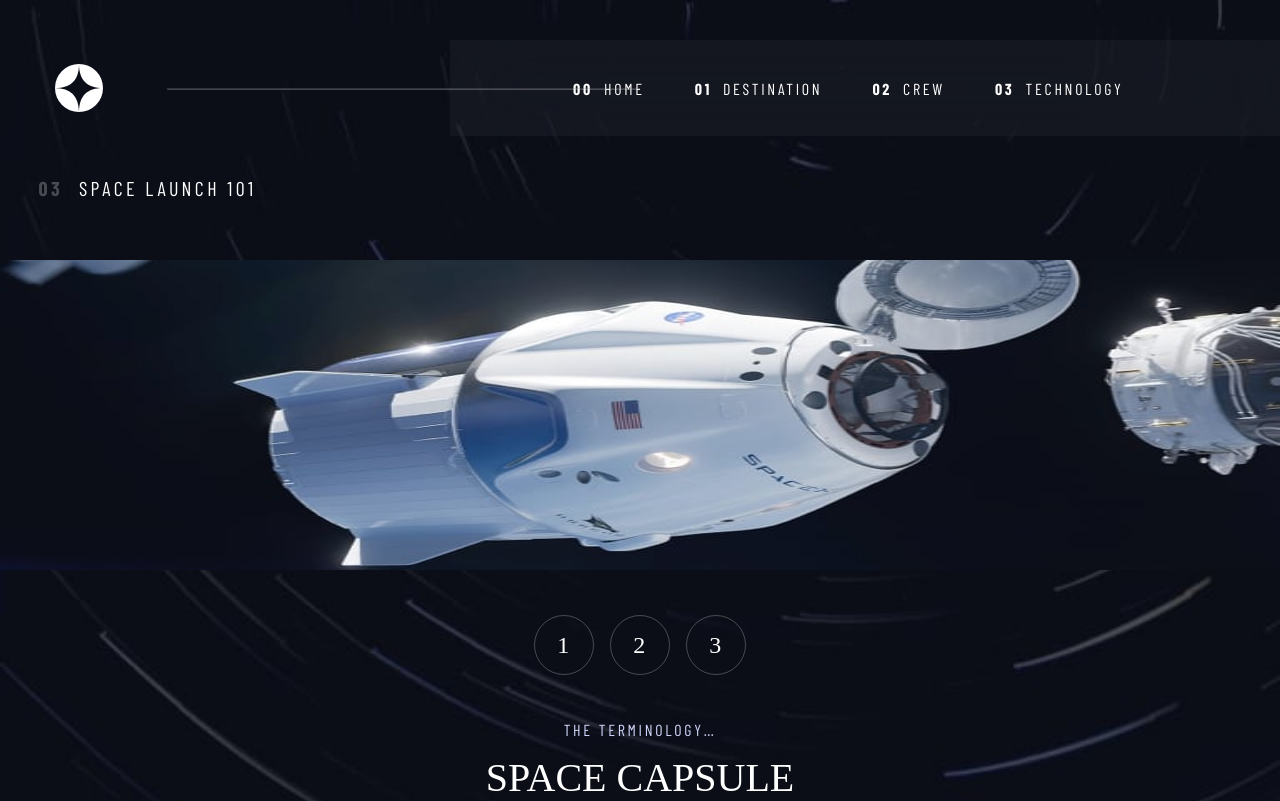
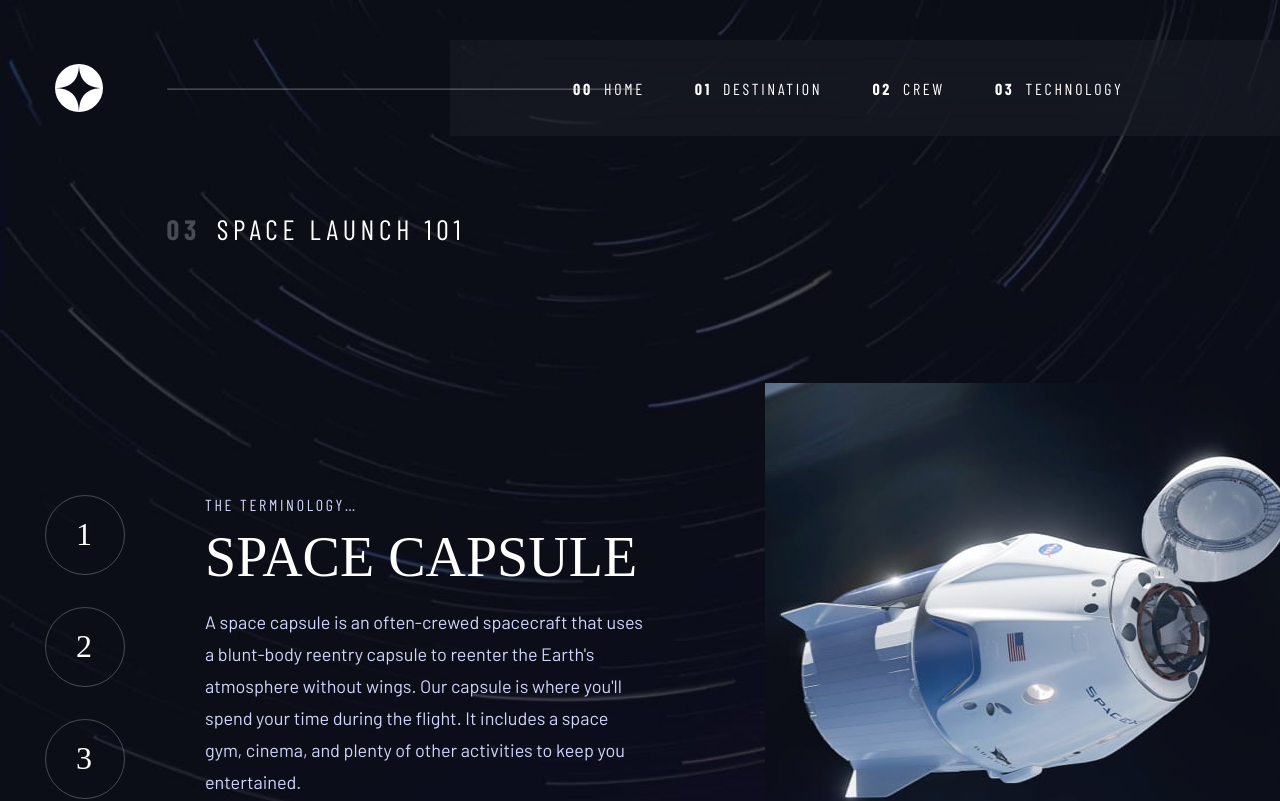
Before and after one commit to achiewe/space-tourism-website, a React (Vite) app: page /Technology/capsule in a window 1280 px wide. Shown: the top 801 px of the page. Built offline with nearby package versions, Linux system fonts and the light colour scheme; a web font is replaced by a local one.

Commit message:
add image landscape and portrait

```diff
--- a/src/components/Technology.tsx
+++ b/src/components/Technology.tsx
@@ -1,6 +1,7 @@
 import styled from "styled-components";
 import BgMobile from "../../public/photoes/technology/background-technology-mobile.jpg";
 import BgTablet from "../../public/photoes/technology/background-technology-tablet.jpg";
+import BgDesktop from "../../public/photoes/technology/background-technology-desktop.jpg";
 import Header from "./Header/Header";
 import { useParams, Link } from "react-router-dom";
 import data from "../../data.json";
@@ -29,7 +30,8 @@ const Technology = (): JSX.Element => {
       (item) => item.name === "Space capsule"
     );
   }
-  const imageAddress = `.${TechnologyInfo?.images?.landscape}`;
+  const imageLandscape = `.${TechnologyInfo?.images?.landscape}`;
+  const imagePortrait = `.${TechnologyInfo?.images?.portrait}`;
   return (
     <TechnologyMain>
       <div className="header-div">
@@ -40,7 +42,13 @@ const Technology = (): JSX.Element => {
         <p className="space-text"> SPACE LAUNCH 101</p>
       </div>
       <div className="main-technology">
-        <img src={imageAddress} alt="spacecraft image" />
+        <img
+          className="landscape"
+          src={imageLandscape}
+          alt="spacecraft image"
+        />
+        <img className="portrait" src={imagePortrait} alt="spacecraft image" />
+        <div className="bottom-div">
           <NavDiv>
             <Link to="/Technology/vehicle" className="vehicle">
               1
@@ -58,6 +66,7 @@ const Technology = (): JSX.Element => {
               <h1> {TechnologyInfo?.name}</h1>
             </div>
             <p>{TechnologyInfo?.description} </p>
+          </div>
         </div>
       </div>
     </TechnologyMain>
@@ -78,6 +87,11 @@ const TechnologyMain = styled.div`
   @media (min-width: 768px) {
     background-image: url(${BgTablet});
     padding-bottom: 98px;
+  }
+
+  @media (min-width: 1024px) {
+    background-image: url(${BgDesktop});
+    padding-bottom: 120px;
   }
 
   .header-div {
@@ -104,6 +118,11 @@ const TechnologyMain = styled.div`
       margin-top: 64px;
       margin-bottom: 60px;
     }
+    @media (min-width: 1024px) {
+      padding-left: 166.5px;
+      margin-top: 100px;
+      margin-bottom: 137px;
+    }
 
     h3 {
       font-family: "Barlow Condensed";
@@ -119,6 +138,14 @@ const TechnologyMain = styled.div`
         font-weight: 700;
         line-height: 24px;
         letter-spacing: 3.375px;
+        text-align: left;
+      }
+
+      @media (min-width: 1024px) {
+        font-size: 28px;
+        font-weight: 700;
+        line-height: 34px;
+        letter-spacing: 4.724999904632568px;
         text-align: left;
       }
     }
@@ -139,6 +166,14 @@ const TechnologyMain = styled.div`
         letter-spacing: 3.375px;
         text-align: left;
       }
+
+      @media (min-width: 1024px) {
+        font-size: 28px;
+        font-weight: 400;
+        line-height: 34px;
+        letter-spacing: 4.724999904632568px;
+        text-align: left;
+      }
     }
   }
 
@@ -153,12 +188,45 @@ const TechnologyMain = styled.div`
       gap: 45px;
     }
 
-    img {
+    @media (min-width: 1024px) {
+      flex-direction: row-reverse;
+      justify-content: space-between;
+    }
+
+    .landscape {
       width: 100%;
       height: 170px;
       @media (min-width: 768px) {
         height: 310px;
       }
+      @media (min-width: 1024px) {
+        display: none;
+      }
+    }
+
+    .portrait {
+      display: none;
+      width: 100%;
+      @media (min-width: 1024px) {
+        display: block;
+        max-width: 515px;
+        height: 527px;
+      }
+    }
+
+    .bottom-div {
+      width: 100%;
+      display: flex;
+      flex-direction: column;
+      justify-content: center;
+      align-items: center;
+      gap: 26px;
+      @media (min-width: 768px) {
+        gap: 44px;
+      }
+      @media (min-width: 1024px) {
+        flex-direction: row;
+        gap: 80px;
       }
 
       .terminology-main {
@@ -168,6 +236,12 @@ const TechnologyMain = styled.div`
         justify-content: center;
         align-items: center;
         gap: 16px;
+        @media (min-width: 1024px) {
+          gap: 17px;
+          justify-content: flex-start;
+          align-items: flex-start;
+          max-width: 470px;
+        }
 
         .terminology-name {
           width: 100%;
@@ -178,6 +252,12 @@ const TechnologyMain = styled.div`
           gap: 9px;
           @media (min-width: 768px) {
             gap: 16px;
+          }
+
+          @media (min-width: 1024px) {
+            gap: 11px;
+            justify-content: flex-start;
+            align-items: flex-start;
           }
 
           h2 {
@@ -213,6 +293,14 @@ const TechnologyMain = styled.div`
               letter-spacing: 0px;
               text-align: center;
             }
+
+            @media (min-width: 1024px) {
+              font-size: 56px;
+              font-weight: 400;
+              line-height: 64px;
+              letter-spacing: 0px;
+              text-align: left;
+            }
           }
         }
 
@@ -233,6 +321,16 @@ const TechnologyMain = styled.div`
             text-align: center;
             width: 458px;
           }
+
+          @media (min-width: 1024px) {
+            font-size: 18px;
+            font-weight: 400;
+            line-height: 32px;
+            letter-spacing: 0px;
+            text-align: left;
+            width: 444px;
+          }
+        }
       }
     }
   }
@@ -245,6 +343,12 @@ const NavDiv = styled.nav`
   justify-content: center;
   gap: 16px;
   align-items: center;
+
+  @media (min-width: 1024px) {
+    flex-direction: column;
+    max-width: 80px;
+    gap: 32px;
+  }
 
   a {
     width: 40px;
@@ -271,6 +375,16 @@ const NavDiv = styled.nav`
       letter-spacing: 1.5px;
       text-align: center;
     }
+
+    @media (min-width: 1024px) {
+      width: 80px;
+      height: 80px;
+      font-size: 32px;
+      font-weight: 400;
+      line-height: 37px;
+      letter-spacing: 2px;
+      text-align: center;
+    }
   }
 `;
 
```
Lines whose indentation alone changed are shown as unchanged.
